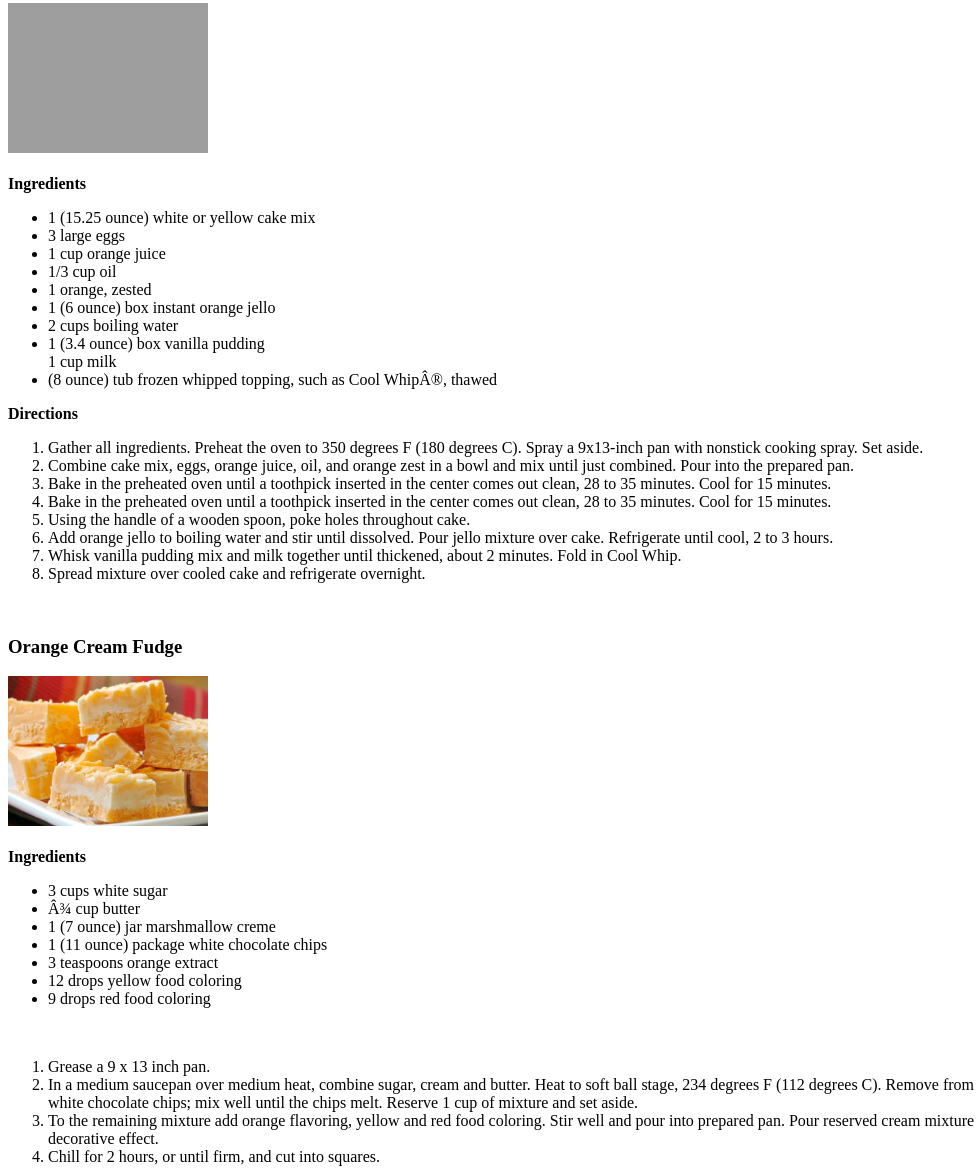
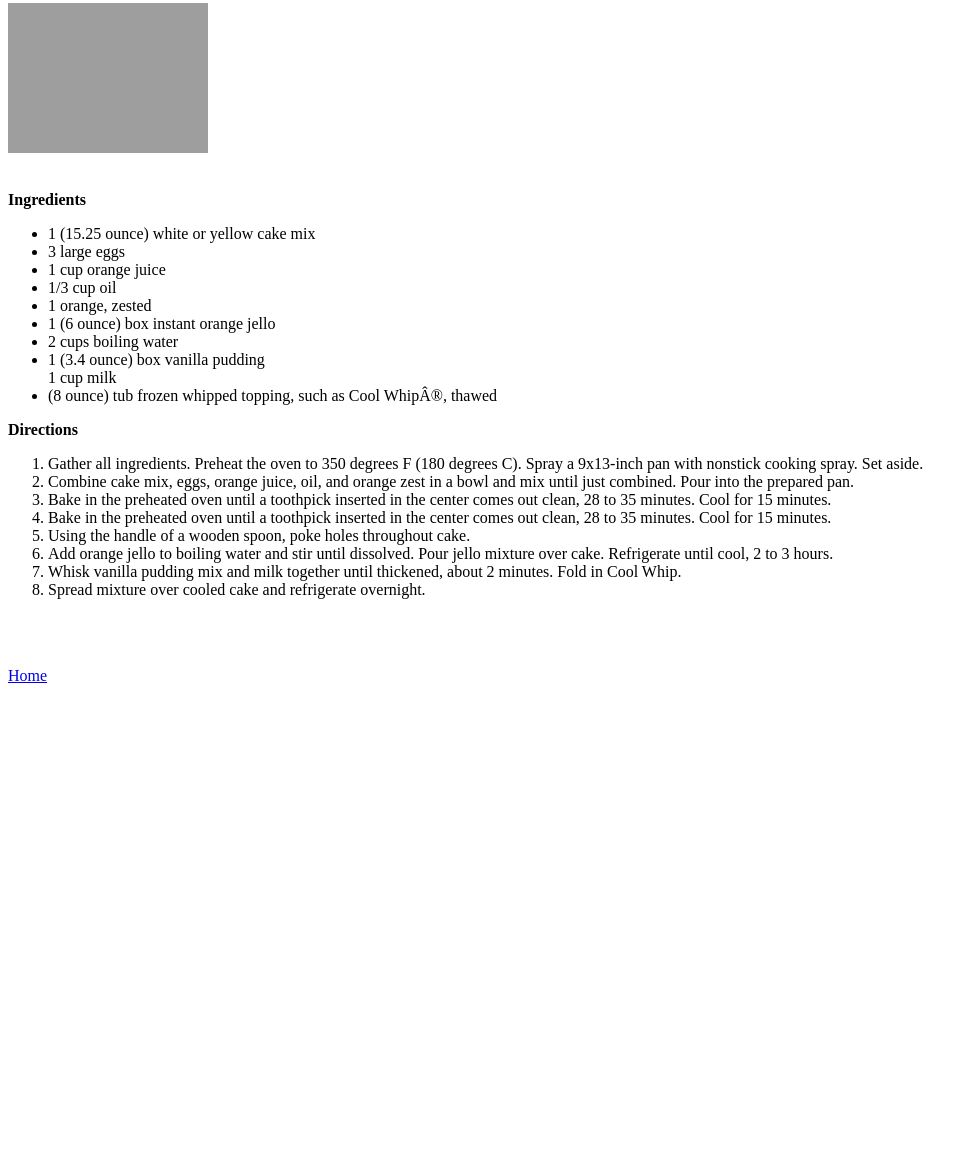
Before and after one commit to itsravimaurya/odin-recipes, a plain HTML site: page recipes/orange.html in a window 1280 px wide. Shown: the part 124-1293 px from the top of the page, without its empty margins (0-978 px from the left). After the commit the page ends 817 px from the top, so only its background shows below. Drawn offline with Linux system fonts and the light colour scheme; grey boxes are pictures that could not be loaded.

Commit message:
change file name recipes.html to orange.html

```diff
--- a/recipes/recipes.html
+++ b/recipes/orange.html
@@ -2,13 +2,13 @@
 <html lang="en">
     <meta charset="utf=8">
     <head>
-        <title>Recipes I love </title>
+        <title>Recipes </title>
         <body>
             <h1> Contents </h1>
             <h2>Orange creamily Sheet Cake</h2>
             <img src="../images/Oranges.jpg" height="150" width="200" alt="Oranges recipes platter">
             <br><br>
-            <p1> <strong>Ingredients</strong><br>
+            <p> <strong>Ingredients</strong><br>
                 <ul><li>1 (15.25 ounce) white or yellow cake mix </li>
 
                     <li>3 large eggs</li>
@@ -29,8 +29,8 @@
                    <li>(8 ounce) tub frozen whipped topping, such as Cool Whip®, thawed</li>
                 </ul>
 
-            </p1>
-            <p2> <strong>Directions</strong>
+            </p>
+            <p> <strong>Directions</strong>
             <br>
             <ol>
                 <li>Gather all ingredients. Preheat the oven to 350 degrees F (180 degrees C). Spray a 9x13-inch pan with nonstick cooking spray. Set aside.</li>
@@ -42,26 +42,7 @@
                 <li>Whisk vanilla pudding mix and milk together until thickened, about 2 minutes. Fold in Cool Whip.</li>
                 <li>Spread mixture over cooled cake and refrigerate overnight.</li>
             </ol> <br>
-            </p2>
-            <h3>Orange Cream Fudge</h3>
-            <img src="../images/recipe2.jpg" height="150" width="200" alt= "Orange cream fudge in plate."><br><br>
-            <p1><strong>Ingredients</strong><br>
-                <ul>
-                    <li>3 cups white sugar</li>
-                    <li>¾ cup butter</li>
-                    <li>1 (7 ounce) jar marshmallow creme</li>
-                    <li>1 (11 ounce) package white chocolate chips</li>
-                    <li>3 teaspoons orange extract</li>
-                    <li>12 drops yellow food coloring</li>
-                    <li>9 drops red food coloring</li>
-                </ul><br>
-                <ol>
-                     <li>Grease a 9 x 13 inch pan.</li>
-                     <li>In a medium saucepan over medium heat, combine sugar, cream and butter. Heat to soft ball stage, 234 degrees F (112 degrees C). Remove from heat and stir in marshmallow creme and white chocolate chips; mix well until the chips melt. Reserve 1 cup of mixture and set aside.</li>
-                     <li>To the remaining mixture add orange flavoring, yellow and red food coloring. Stir well and pour into prepared pan. Pour reserved cream mixture on top. Using a knife, swirl layers for decorative effect.</li>
-                     <li>Chill for 2 hours, or until firm, and cut into squares.</li>
-                </ol><br>
-            </p1>
+            </p>
 
         </body>
         <br> <a href="../index.html">Home</a>
```
Also changed, not shown: index.html (+2 -1 lines), recipes/orangecream.html (added, +31 -0 lines), orangecream.html (added).
